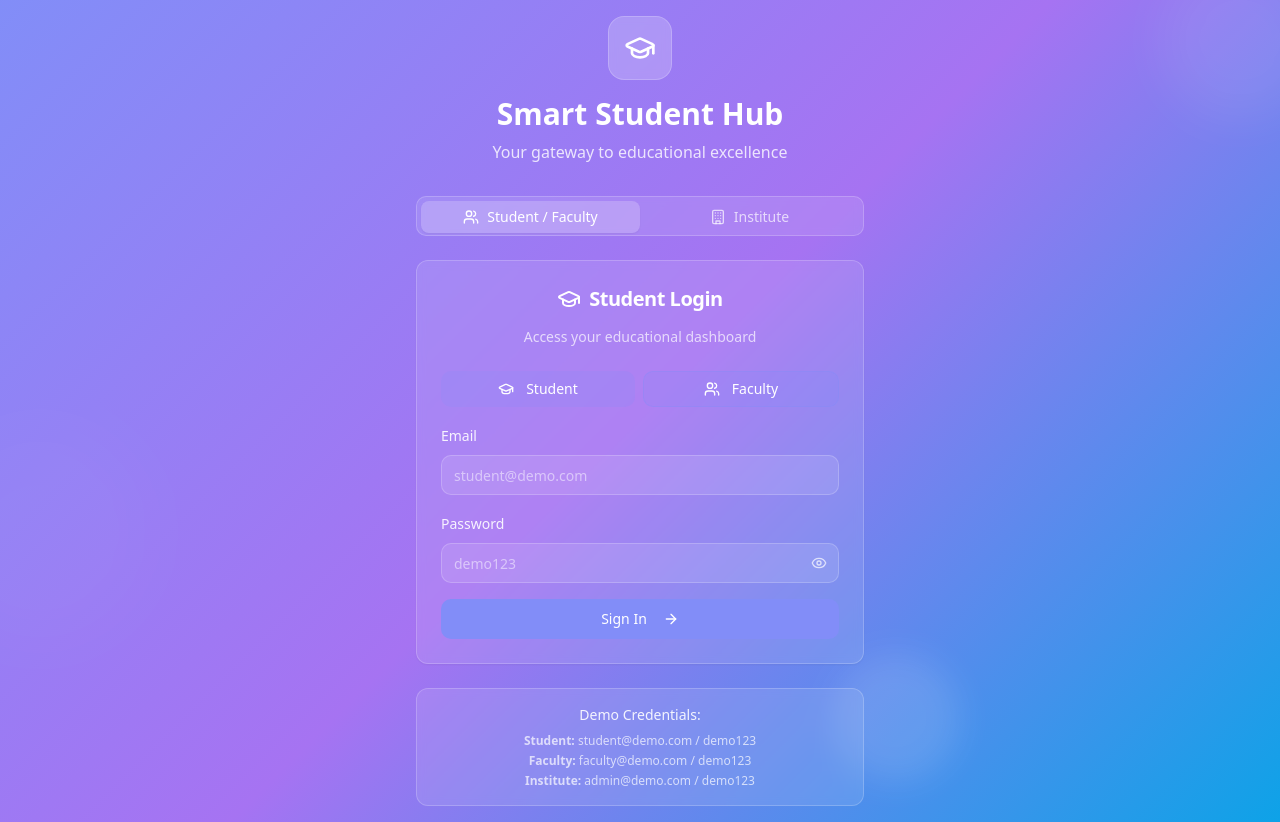
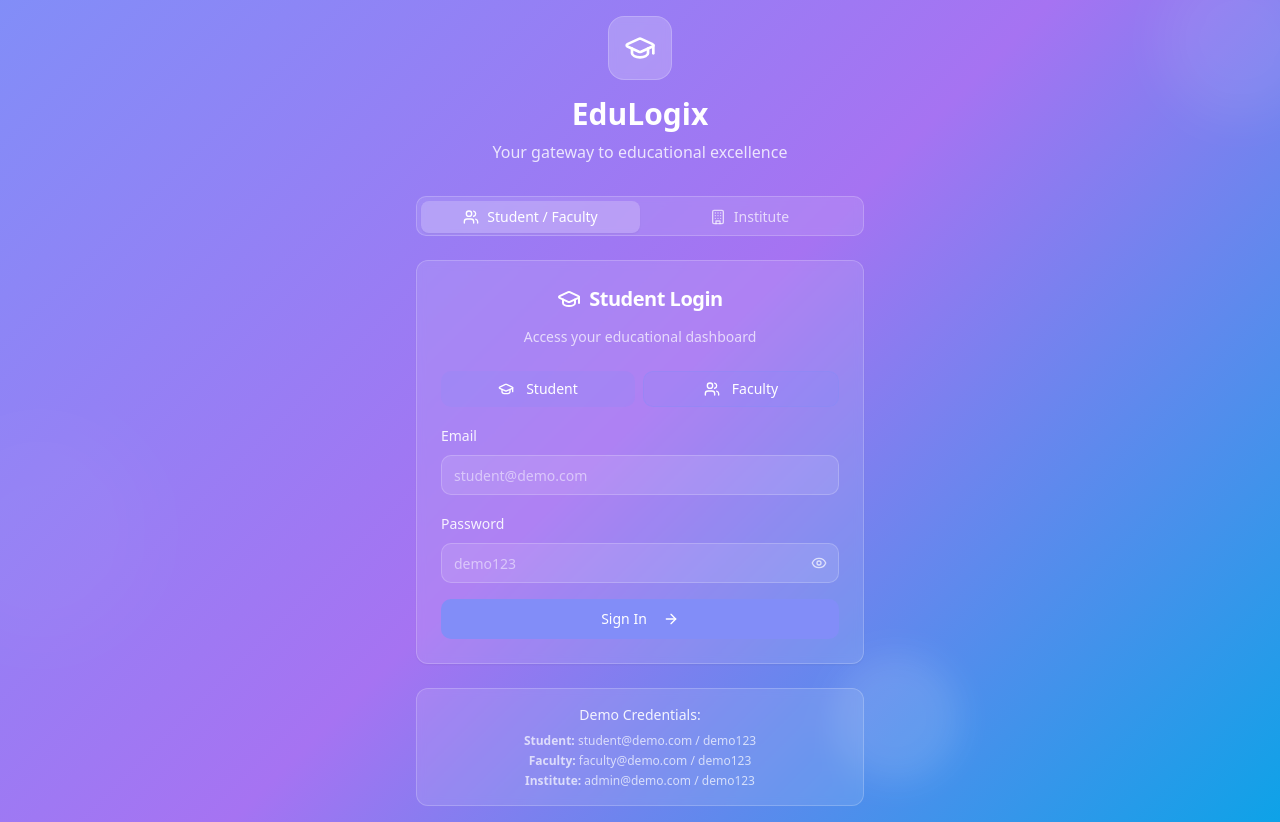
Before and after one commit to Zaid-A349/sih-demo-final, a React (Vite) app: page /login in a window 1280 px wide. Built offline with nearby package versions, Linux system fonts and the light colour scheme.

Commit message:
Refactor: Change app name to EduLogix

```diff
--- a/index.html
+++ b/index.html
@@ -3,11 +3,11 @@
   <head>
     <meta charset="UTF-8" />
     <meta name="viewport" content="width=device-width, initial-scale=1.0" />
-    <title>Smart Student Hub - Educational Excellence Platform</title>
+    <title>EduLogix - Educational Excellence Platform</title>
     <meta name="description" content="Comprehensive digital platform for educational institutions. Manage student achievements, faculty operations, and institutional excellence." />
-    <meta name="author" content="Smart Student Hub" />
+    <meta name="author" content="EduLogix" />
 
-    <meta property="og:title" content="Smart Student Hub - Educational Excellence Platform" />
+    <meta property="og:title" content="EduLogix - Educational Excellence Platform" />
     <meta property="og:description" content="Transform your educational institution with our comprehensive digital platform for student management and achievement tracking." />
     <meta property="og:type" content="website" />
     <meta property="og:image" content="https://lovable.dev/opengraph-image-p98pqg.png" />
--- a/src/index.css
+++ b/src/index.css
@@ -2,7 +2,7 @@
 @tailwind components;
 @tailwind utilities;
 
-/* Smart Student Hub Design System - Educational Platform Theme */
+/* EduLogix Design System - Educational Platform Theme */
 
 @layer base {
   :root {
--- a/src/pages/Index.jsx
+++ b/src/pages/Index.jsx
@@ -1,4 +1,4 @@
-// Smart Student Hub - Modern Educational Platform
+// EduLogix - Modern Educational Platform
 
 import { Card, CardContent, CardDescription, CardHeader, CardTitle } from "@/components/ui/card";
 import { Button } from "@/components/ui/button";
@@ -16,7 +16,7 @@ const Index = () => {
               <GraduationCap className="w-6 h-6 text-primary" />
             </div>
             <div>
-              <h1 className="text-xl font-bold text-foreground">Smart Student Hub</h1>
+              <h1 className="text-xl font-bold text-foreground">EduLogix</h1>
               <p className="text-sm text-muted-foreground">Educational Excellence Platform</p>
             </div>
           </div>
@@ -169,7 +169,7 @@ const Index = () => {
         <div className="container mx-auto px-6 text-center">
           <h2 className="text-3xl font-bold text-foreground mb-4">Ready to Get Started?</h2>
           <p className="text-muted-foreground mb-8 max-w-2xl mx-auto">
-            Join thousands of educational institutions already using Smart Student Hub to streamline their operations.
+            Join thousands of educational institutions already using EduLogix to streamline their operations.
           </p>
           <Button
             size="lg"
@@ -185,7 +185,7 @@ const Index = () => {
       {/* Footer */}
       <footer className="bg-background border-t border-border py-8">
         <div className="container mx-auto px-6 text-center text-muted-foreground">
-          <p>&copy; 2024 Smart Student Hub. Transforming education through technology.</p>
+          <p>&copy; 2024 EduLogix. Transforming education through technology.</p>
         </div>
       </footer>
     </div>
--- a/src/pages/Login.jsx
+++ b/src/pages/Login.jsx
@@ -106,7 +106,7 @@ const Login = () => {
           <div className="inline-flex items-center justify-center w-16 h-16 bg-white/20 backdrop-blur-sm rounded-2xl mb-4 glass-effect">
             <GraduationCap className="w-8 h-8 text-white" />
           </div>
-          <h1 className="text-3xl font-bold text-white mb-2">Smart Student Hub</h1>
+          <h1 className="text-3xl font-bold text-white mb-2">EduLogix</h1>
           <p className="text-white/80">Your gateway to educational excellence</p>
         </div>
 
```
